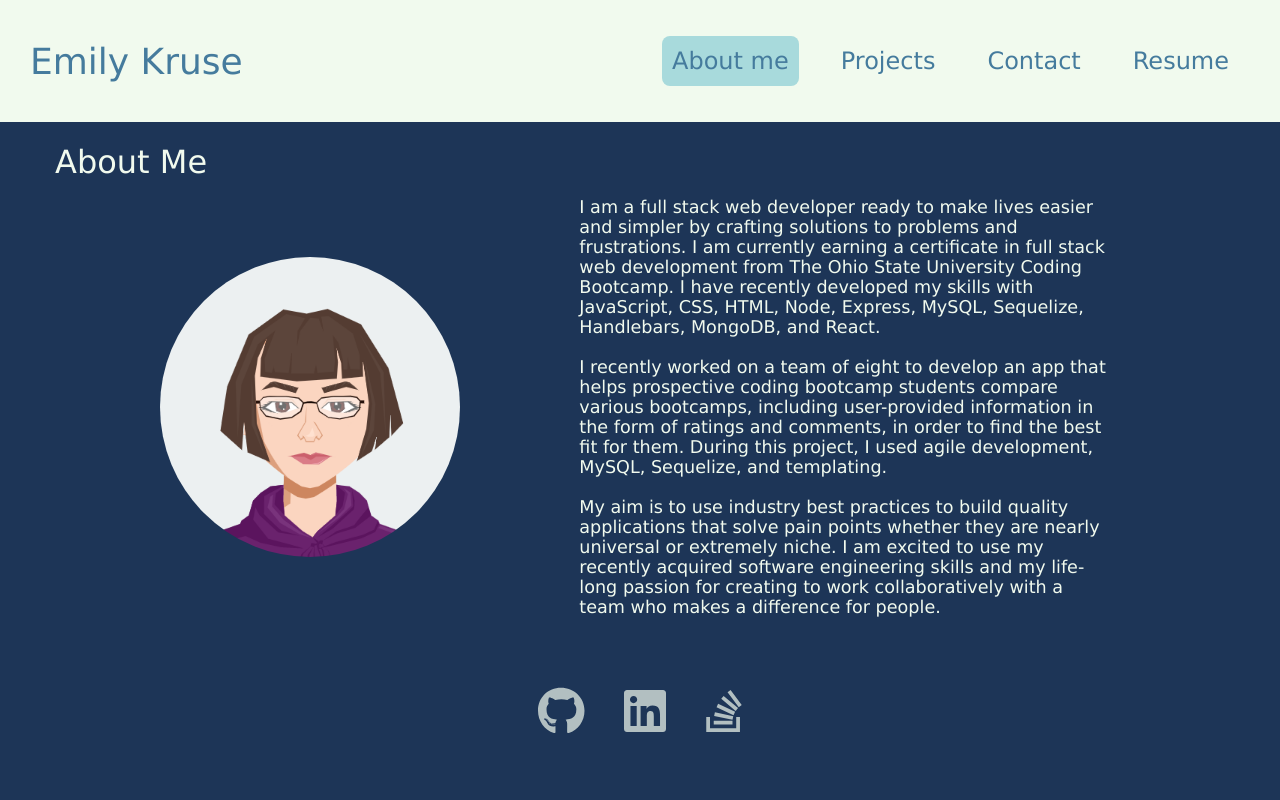
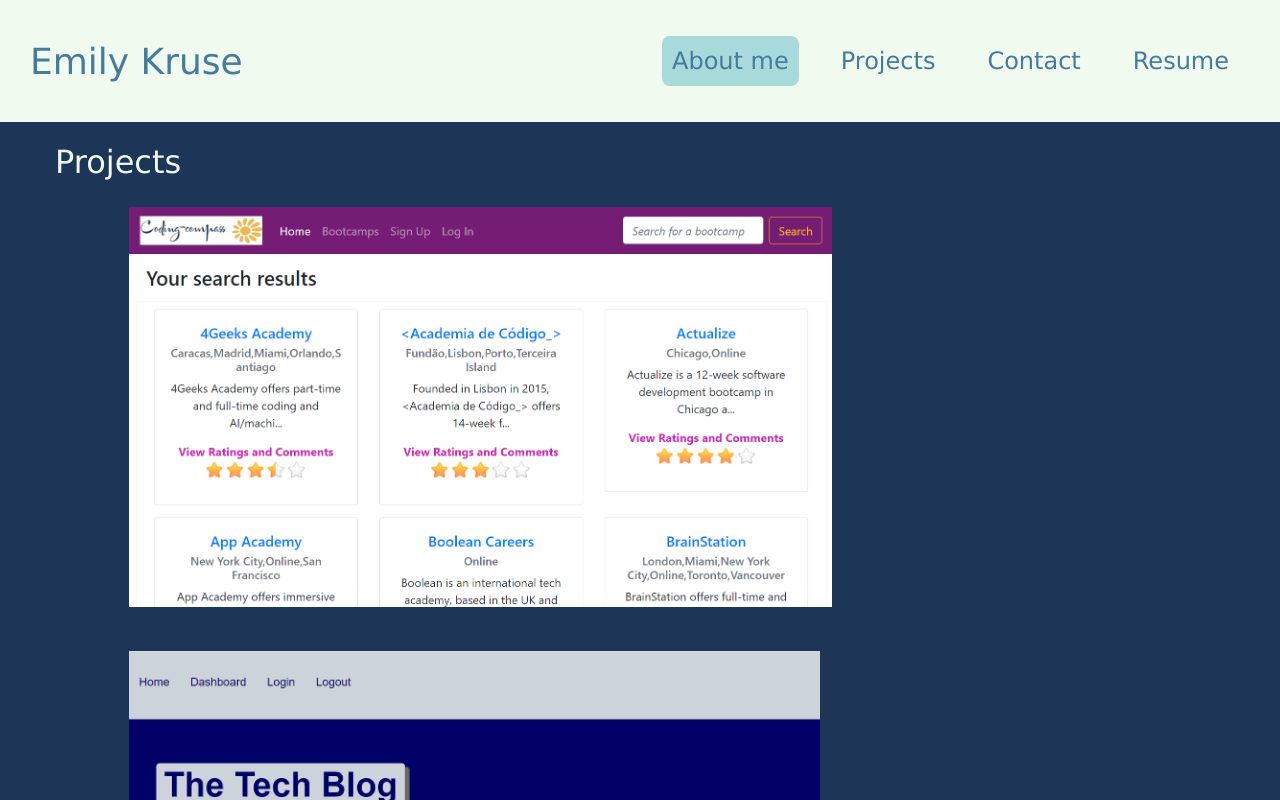
Before and after one commit to emilyk221/portfolio, a React (Create React App) app: page /projects in a window 1280 px wide. Shown: the top 800 px of the page. Built offline with nearby package versions, Linux system fonts and the light colour scheme.

Commit message:
add router navigation

```diff
--- a/package.json
+++ b/package.json
@@ -15,6 +15,7 @@
     "react": "^17.0.2",
     "react-bootstrap": "^2.4.0",
     "react-dom": "^17.0.2",
+    "react-router-dom": "^6.2.1",
     "react-scripts": "5.0.1",
     "web-vitals": "^2.1.4"
   },
--- a/src/App.js
+++ b/src/App.js
@@ -1,4 +1,6 @@
 import React, { useState } from 'react';
+import { BrowserRouter as Router, Routes, Route } from 'react-router-dom';
+
 import Header from './components/Header';
 import About from './components/About';
 import Project from './components/Project';
@@ -10,30 +12,23 @@
   const [sectionSelected, setSectionSelected] = useState('about');
 
   return (
+    <Router>
       <div className="App">
         <Header
           sectionSelected={sectionSelected}
           setSectionSelected={setSectionSelected}
         ></Header>
         <main>
-        {sectionSelected === 'about' &&
-          <About></About>
-        }
-        {sectionSelected === 'projects' &&
-          <section className='projects section'>
-            <h2>Projects</h2>
-            <Project></Project>
-          </section>
-        }
-        {sectionSelected === 'contact' &&
-          <Contact></Contact>
-        }
-        {sectionSelected === 'resume' &&
-          <Resume></Resume>
-        }
+          <Routes>
+            <Route path="/" element={<About />} />
+            <Route path="/projects" element={<Project />} />
+            <Route path="/contact" element={<Contact />} />
+            <Route path="/resume" element={<Resume />} />
+          </Routes>
         </main>
         <Footer></Footer>
       </div>
+    </Router>
   );
 }
 
--- a/src/components/Navigation/index.js
+++ b/src/components/Navigation/index.js
@@ -1,4 +1,5 @@
 import React from 'react';
+import { Link } from 'react-router-dom';
 
 function Navigation(props) {
   const {
@@ -9,26 +10,34 @@
   return (
     <nav className="nav">
       <ul className="flex-row">
+        <Link to="/">
           <li className={`mx-2 ${sectionSelected === 'about' && 'navActive'}`}>
             <h4><a href="#about" onClick={() => setSectionSelected("about")}>
               About me
             </a></h4>
           </li>
+        </Link>
+        <Link to="/projects">
           <li className={`mx-2 ${sectionSelected === 'projects' && 'navActive'}`}>
             <h4><a href="#projects" onClick={() => setSectionSelected("projects")}>
               Projects
             </a></h4>
           </li>
+        </Link>
+        <Link to="/contact">
           <li className={`mx-2 ${sectionSelected === 'contact' && 'navActive'}`}>
             <h4><a href="#contact" onClick={() => setSectionSelected("contact")}>
               Contact
             </a></h4>
           </li>
+        </Link>
+        <Link to="/resume">
           <li className={`mx-2 ${sectionSelected === 'resume' && 'navActive'}`}>
             <h4><a href="#resume" onClick={() => setSectionSelected("resume")}>
               Resume
             </a></h4>
           </li>
+        </Link>
       </ul>
     </nav>
   );
--- a/src/components/Project/index.js
+++ b/src/components/Project/index.js
@@ -59,6 +59,8 @@
   ]);
 
   return (
+    <section className='projects section'>
+      <h2>Projects</h2>
       <Container>
         <Row xs={1} md={2} className="g-4 flex-row">
           {projects.map((project) => (
@@ -83,6 +85,7 @@
           ))}
         </Row>
       </Container>
+    </section>
   );
 }
 
```
Also changed, not shown: 1 other file (tests, documents, lock files or other folders). Lines whose indentation alone changed are shown as unchanged.
